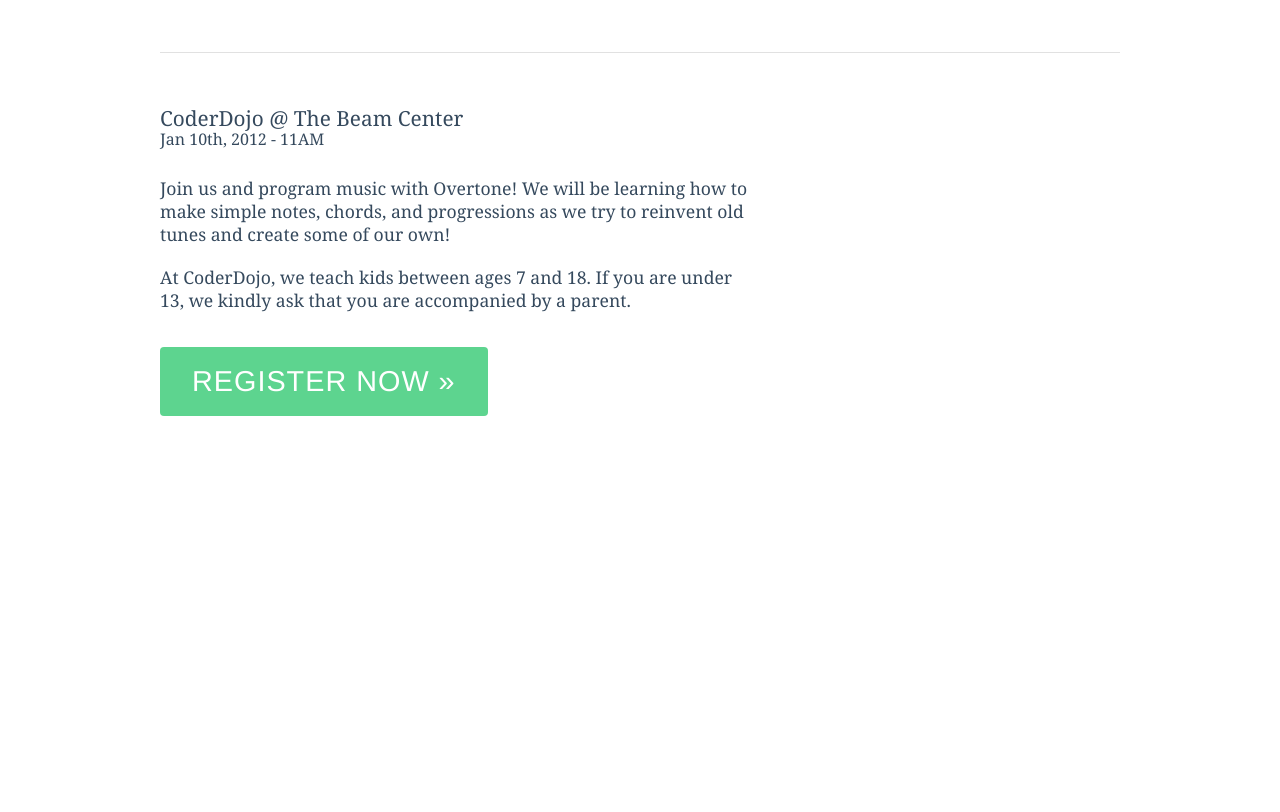
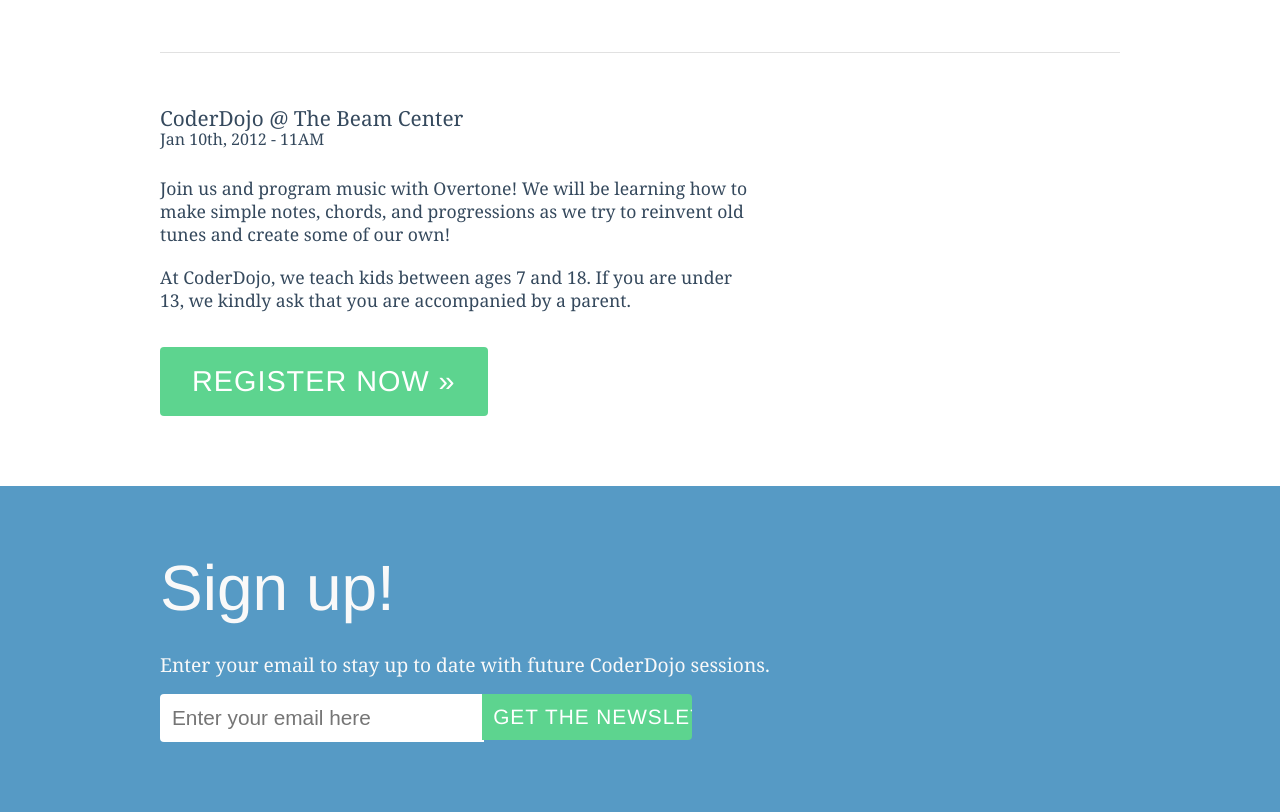
Before and after one commit to carlsednaoui/coderdojonyc, a plain HTML site: page index.html in a window 1280 px wide. Shown: the part 1383-2195 px from the top of the page. Before the commit the page ends 1809 px from the top, so only its background shows below. Drawn offline with Linux system fonts and the light colour scheme; a web font is replaced by a local one.

Commit message:
Adds attendee mailchimp sign up form

```diff
--- a/assets/main.css
+++ b/assets/main.css
@@ -146,6 +146,9 @@
 Upcoming Sessions
 *****************************/
 
+.upcoming {
+  margin-bottom: 60px;
+}
 .upcoming h2 {
   color: #35495D;
   font-size: 3em;
@@ -197,3 +200,55 @@
   border-bottom: 1px solid #E1E1E1;
   margin: 55px 0;
 }
+
+
+/*****************************
+Signup
+*****************************/
+
+.signup {
+  background-color: #569AC5;
+  padding: 60px 0;
+}
+
+.signup h2 {
+  color: #F9F9F9;
+  font-size: 4em;
+  margin-bottom: 35px;
+}
+
+.signup p {
+  color: #F9F9F9;
+  font-size: 1.2em;
+  margin-bottom: 20px;
+}
+
+#mc-embedded-subscribe-form input[type=email] {
+  padding: 12px;
+  font-size: 1.3em;
+  width: 300px;
+  border: none;
+
+  border-radius: 4px 0 0 4px;
+  -moz-border-radius: 4px 0 0 4px;
+  -webkit-border-radius: 4px 0 0 4px;
+}
+
+#mc-embedded-subscribe {
+  font-family: "League Gothic", "Helvetica Neue","Helvetica", georgia, sans-serif;
+  color: white;
+  letter-spacing: 1px;
+  padding: 11px;
+  font-size: 1.3em;
+  text-transform: uppercase;
+  vertical-align: top;
+  background-color: #5DD48F;
+  border: none;
+  width: 210px;
+  margin-left: -6px;
+  cursor: pointer;
+
+  border-radius: 0 4px 4px 0;
+  -moz-border-radius: 0 4px 4px 0;
+  -webkit-border-radius: 0 4px 4px 0;
+}
--- a/index.html
+++ b/index.html
@@ -71,8 +71,22 @@
           <p class="info">At CoderDojo, we teach kids between ages 7 and 18. If you are under 13, we kindly ask that you are accompanied by a parent.</p>
           <a href="#" target="_blank" class="register-button">Register now &raquo;</a>
         </div>
+      </div>
+    </div>
 
+    <div class="signup">
+      <a name="signup"></a>
+      <div class="container">
+        <h2>Sign up!</h2>
+        <p>Enter your email to stay up to date with future CoderDojo sessions.</p>
 
+        <!-- Begin MailChimp Attendee Signup Form -->
+        <form action="http://coderdojonyc.us4.list-manage1.com/subscribe/post?u=121e7106f670e3b354c75f753&amp;id=9da1f9352e" method="post" id="mc-embedded-subscribe-form" name="mc-embedded-subscribe-form" class="validate" target="_blank" novalidate>
+
+          <input type="email" value="" name="EMAIL" class="required email" id="mce-EMAIL" placeholder="Enter your email here">
+          <input type="submit" value="Get the Newsletter &raquo;" name="subscribe" id="mc-embedded-subscribe" class="button">
+        </form>
+        <!--End MailChimp Attendee Signup Form -->
       </div>
     </div>
 
```
